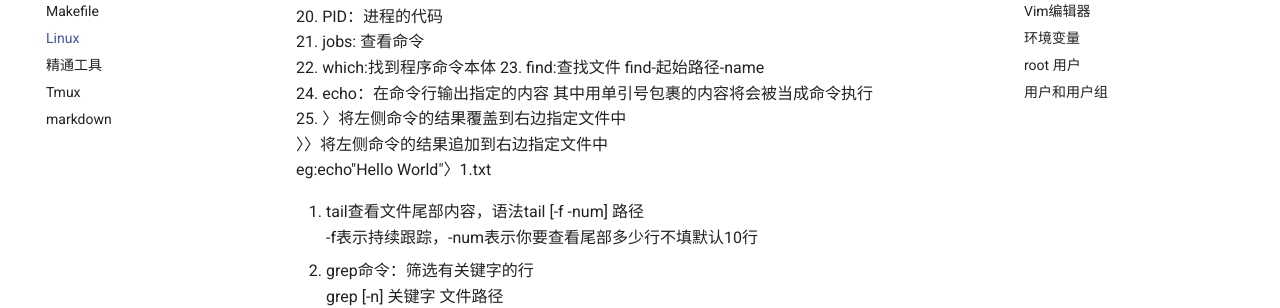
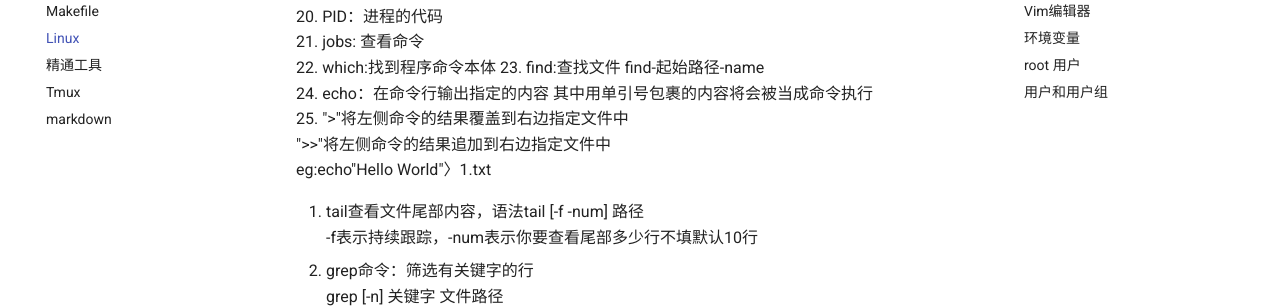
Before and after one commit to APTX4869-CONAN/zzp-blog, an MkDocs documentation site: the page built from docs/appendix/Linux.md, in a window 1280 px wide and 900 px high, scrolled down 585 px. Shown: the part 151-459 px from the top of the window. Built offline with MkDocs 1.6.1 and Material for MkDocs 9.7.7, drawn with Linux system fonts in a browser that asks for light colours.

Commit message:
2023-11-25_08:20:11 update

```diff
--- a/docs/appendix/Linux.md
+++ b/docs/appendix/Linux.md
@@ -25,8 +25,8 @@
 22. which:找到程序命令本体
 23. find:查找文件     find-起始路径-name
 24. echo：在命令行输出指定的内容 其中用单引号包裹的内容将会被当成命令执行
-25. 〉将左侧命令的结果覆盖到右边指定文件中
-	〉〉将左侧命令的结果追加到右边指定文件中
+25. ">"将左侧命令的结果覆盖到右边指定文件中
+	">>"将左侧命令的结果追加到右边指定文件中
 	eg:echo"Hello World"〉1.txt
 
 26. tail查看文件尾部内容，语法tail [-f -num] 路径
@@ -71,7 +71,7 @@ __为什么要用Git__:git的用处就是当你的程序出错了，你能够退
 2. 输入模式
 3. 底线命令模式
 
-
+***
 具体用法：
 打开vim时进入命令模式
 可以通过快捷键i进入输入模式
@@ -113,6 +113,7 @@ q!强制退出
 set nu显示行号
 set paste设置粘贴模式
 
+
 ***
 
 ## 环境变量
@@ -120,6 +121,7 @@ set paste设置粘贴模式
 Linux中有全局变量和局部变量
 
 
+***
 ## root 用户
 用su命令切换账户
 语法su-用户名
@@ -127,7 +129,12 @@ Linux中有全局变量和局部变量
 sudo 可以让普通命令带有root权限
 
 
+***
 ## 用户和用户组
 创建用户组命令
 groupadd 用户组名
 groupdel删除用户组
+
+
+
+***
```
Also changed, not shown: docs/appendix/c.md (+8 -0 lines).
